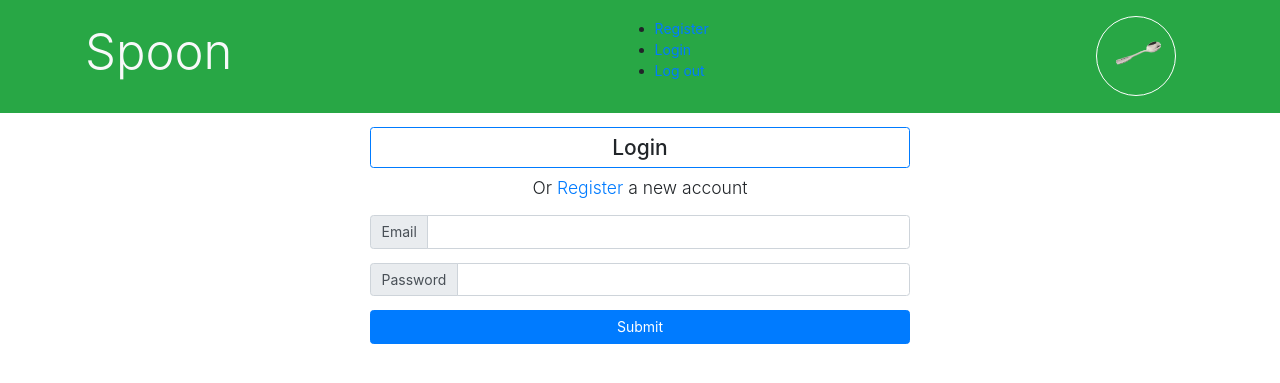
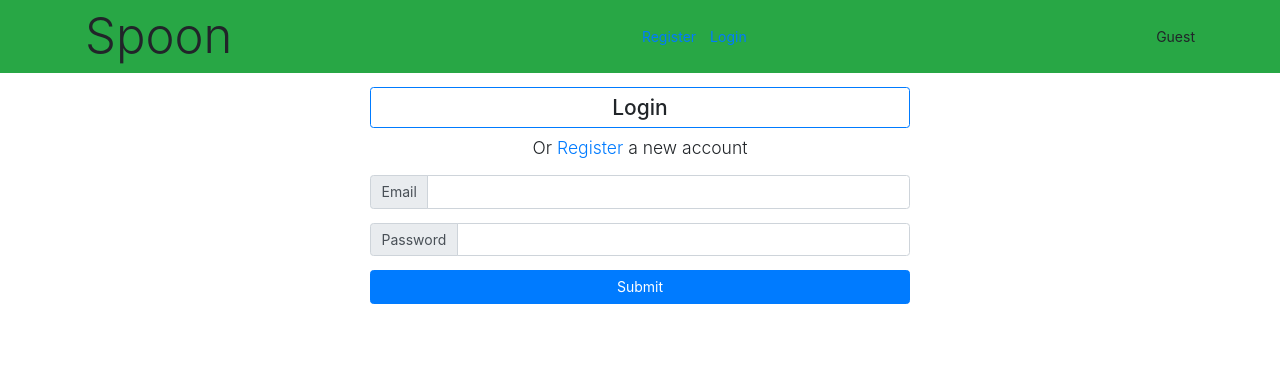
Before and after one commit to dm1905once/cap1_spoon, a Flask app: page /login in a window 1280 px wide. Shown: the top 383 px of the page. Run offline with Flask 2, Linux system fonts and the light colour scheme; some libraries are stand-ins or nearby versions; some web fonts are replaced.

Commit message:
Some changes to navigation bar to reflect login/logout status

```diff
--- a/app.py
+++ b/app.py
@@ -1,6 +1,6 @@
 """Spoon application."""
 
-from flask import Flask, render_template, request, redirect, session, flash
+from flask import Flask, render_template, request, redirect, session, flash, g
 from models import db, connect_db, User, Recipe, Cooklist, CooklistRecipe, Ingredient, UserRecipe, UserPreference, IngredientList
 from forms import SearchByMealTypeForm, SearchByIngredientsForm, UserRegisterForm, UserLoginForm
 from private import SPOON_API_KEY
@@ -39,6 +39,16 @@ SPOON_MEAL_TYPES=[
 ### User / Session functions
 
 CURR_USER_KEY = "current_user"
+
+@app.before_request
+def add_user_to_g():
+    """If logged in, add current user to Flask global."""
+
+    if CURR_USER_KEY in session:
+        g.user = User.query.get(session[CURR_USER_KEY])
+
+    else:
+        g.user = None
 
 def do_login(user):
     """Log in user."""
--- a/static/css/style.css
+++ b/static/css/style.css
@@ -3,10 +3,10 @@ html {
     font-family: 'Noto Sans', 'Baloo Thambi 2', 'Baloo Da 2', Helvetica, sans-serif;
   }
 
-.nav-img {
-    width: 80px;
-    border: 1px solid white;
-    border-radius: 5%;
+#nav-img {
+    width: 60px;
+    /* border: 1px solid #808B96;
+    border-radius: 5%; */
     margin: 5px;
 }
 /*
--- a/templates/base.html
+++ b/templates/base.html
@@ -12,15 +12,26 @@
 <body>
     <nav class="navbar navbar-expand-sm  bg-success mb-3">
         <div class="container">
-            <h1 class="display-4 text-light">Spoon</h1>
-            <ul>
-                <li><a href="/register">Register</a></li>
-                <li><a href="/login">Login</a></li>
-                <li><a href="/logout">Log out</a></li>
+            <div class="display-4">Spoon</div>
+
+            <ul class="navbar-nav">
+                {% if not g.user %}
+                    <li class="nav-item"><a class="nav-link" href="/register">Register</a></li>
+                    <li class="nav-item"><a class="nav-link" href="/login">Login</a></li>
+                {% else %}
+                    <li class="nav-item"><a class="nav-link" href="#">Favorites</a></li>
+                    <li class="nav-item"><a class="nav-link" href="#">Cooklists</a></li>
+                    <li class="nav-item"><a class="nav-link" href="/logout">Log out</a></li>
+                {% endif %}
             </ul>
-            <a class="navbar-brand" href="/">
-                <img class="nav-img rounded-circle" src="{{ url_for('static', filename='img/spoon_logo1.png') }}">
-            </a>
+            <!-- <a class="navbar-brand" href="/">
+                <img id="nav-img" class="nav-img rounded-circle" src="{{ url_for('static', filename='img/spoon_logo1.png') }}">
+            </a> -->
+            {% if not g.user %}
+                Guest
+            {% else %}
+                {{g.user.first_name}}
+            {% endif %}
         </div>
     </nav>
 
```
